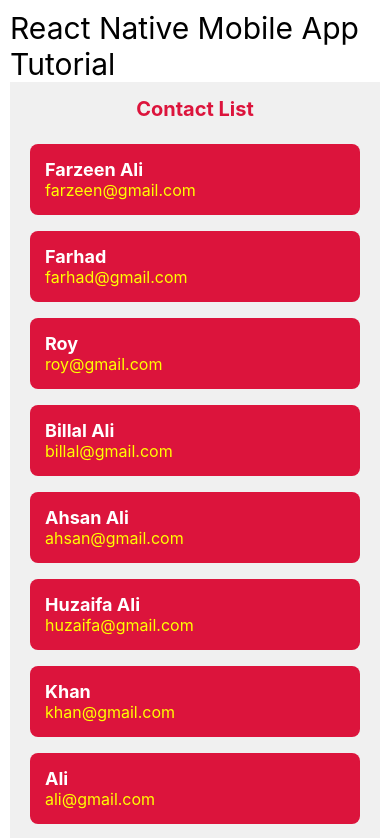
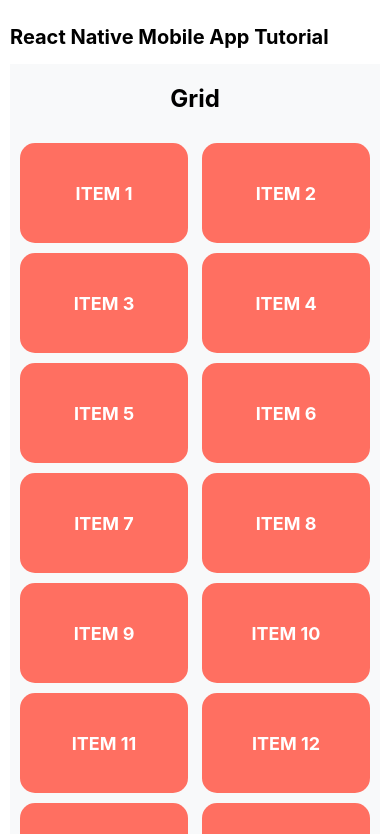
Before and after one commit to alauddin-bd/react-native-app, a React Native app: screen / in a window 390 px wide. Shown: the top 838 px of the page. Built offline with nearby package versions, Linux system fonts and the light colour scheme.

Commit message:
Data listing in scrollview

```diff
--- a/App.jsx
+++ b/App.jsx
@@ -1,7 +1,8 @@
 import { View,  Text, Button } from 'react-native';
 import React from 'react';
-import ContactListScreen from './src/screens/contactList/ContactListScreen';
 
+import Grid from './src/components/Grid';
+// import ContactListScreen from './src/screens/contactList/ContactListScreen';
 // import LoginForm from './src/components/LoginForm';
 // import SectionListScreen from './src/components/SectionListScreen';
 // import FlatListScreen from './src/components/FlatListScreen';
@@ -15,8 +16,8 @@ import ContactListScreen from './src/screens/contactList/ContactListScreen';
 
 const App = () => {
   return (
-    <View style={{padding: 10}}>
-      <Text style={{fontSize:30}}>React Native Mobile App Tutorial</Text>
+    <View style={{padding: 10, flex: 1}}>
+      <Text style={{fontSize:20, fontWeight: 'bold', marginVertical: 15}}>React Native Mobile App Tutorial</Text>
       {/* <First /> */}
       {/* <JSX /> */}
       {/* <OnPress /> */}
@@ -27,7 +28,8 @@ const App = () => {
       {/* <FlatListScreen /> */}
       {/* <SectionListScreen /> */}
       {/* <LoginForm /> */}
-      <ContactListScreen />
+      {/* <ContactListScreen /> */}
+      <Grid />
     </View>
   )
 }
--- /dev/null
+++ b/src/components/Grid.jsx
@@ -0,0 +1,72 @@
+import { View, Text, ScrollView, StyleSheet } from 'react-native'
+import React from 'react'
+
+const data = [
+  {id: 1, title: 'Item 1'},
+  {id: 2, title: 'Item 2'},
+  {id: 3, title: 'Item 3'},
+  {id: 4, title: 'Item 4'},
+  {id: 5, title: 'Item 5'},
+  {id: 6, title: 'Item 6'},
+  {id: 7, title: 'Item 7'},
+  {id: 8, title: 'Item 8'},
+  {id: 9, title: 'Item 9'},
+  {id: 10, title: 'Item 10'},
+  {id: 11, title: 'Item 11'},
+  {id: 12, title: 'Item 12'},
+  {id: 13, title: 'Item 13'},
+  {id: 14, title: 'Item 14'}
+];
+const Grid = () => {
+  return (
+    <View style={styles.mainContainer}>
+      <Text style={styles.heading}>Grid</Text>
+      <ScrollView contentContainerStyle={styles.container}>
+        {
+          data.map((item) => (
+            <View style={styles.gridItem} key={item.id}>
+              <Text style={styles.itemText}>{item.title}</Text>
+            </View>
+          ))
+        }
+      </ScrollView>
+    </View>
+  )
+}
+const styles = StyleSheet.create({
+  mainContainer: {
+    flex: 1,
+    backgroundColor: '#f8f9fa'
+  },
+  heading: {
+    fontSize: 24,
+    fontWeight: 'bold',
+    textAlign: 'center',
+    marginVertical: 20,
+    color: '#000'
+  },
+  container: {
+    flexDirection: 'row',
+    justifyContent: 'space-between',
+    flexWrap: 'wrap',
+    padding: 10
+  },
+  gridItem: {
+    backgroundColor: '#ff6f61',
+    padding: 20,
+    marginBottom: 10,
+    width: '48%',
+    height: 100,
+    borderRadius: 15,
+    alignItems: 'center',
+    justifyContent: 'center'
+  },
+  itemText: {
+    color: '#fff',
+    fontSize: 18,
+    fontWeight: '700',
+    textTransform: 'uppercase'
+  }
+})
+
+export default Grid
```
